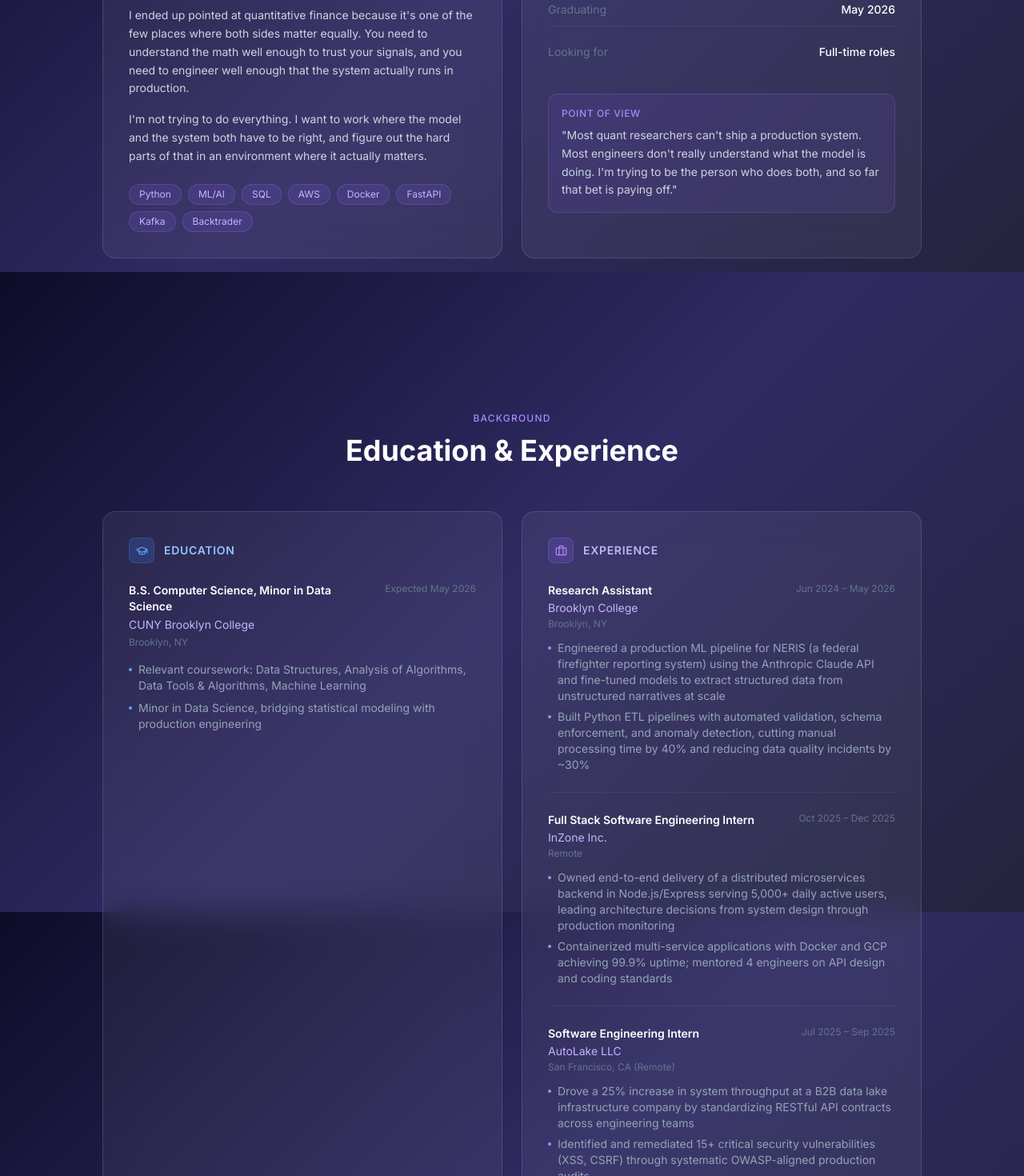
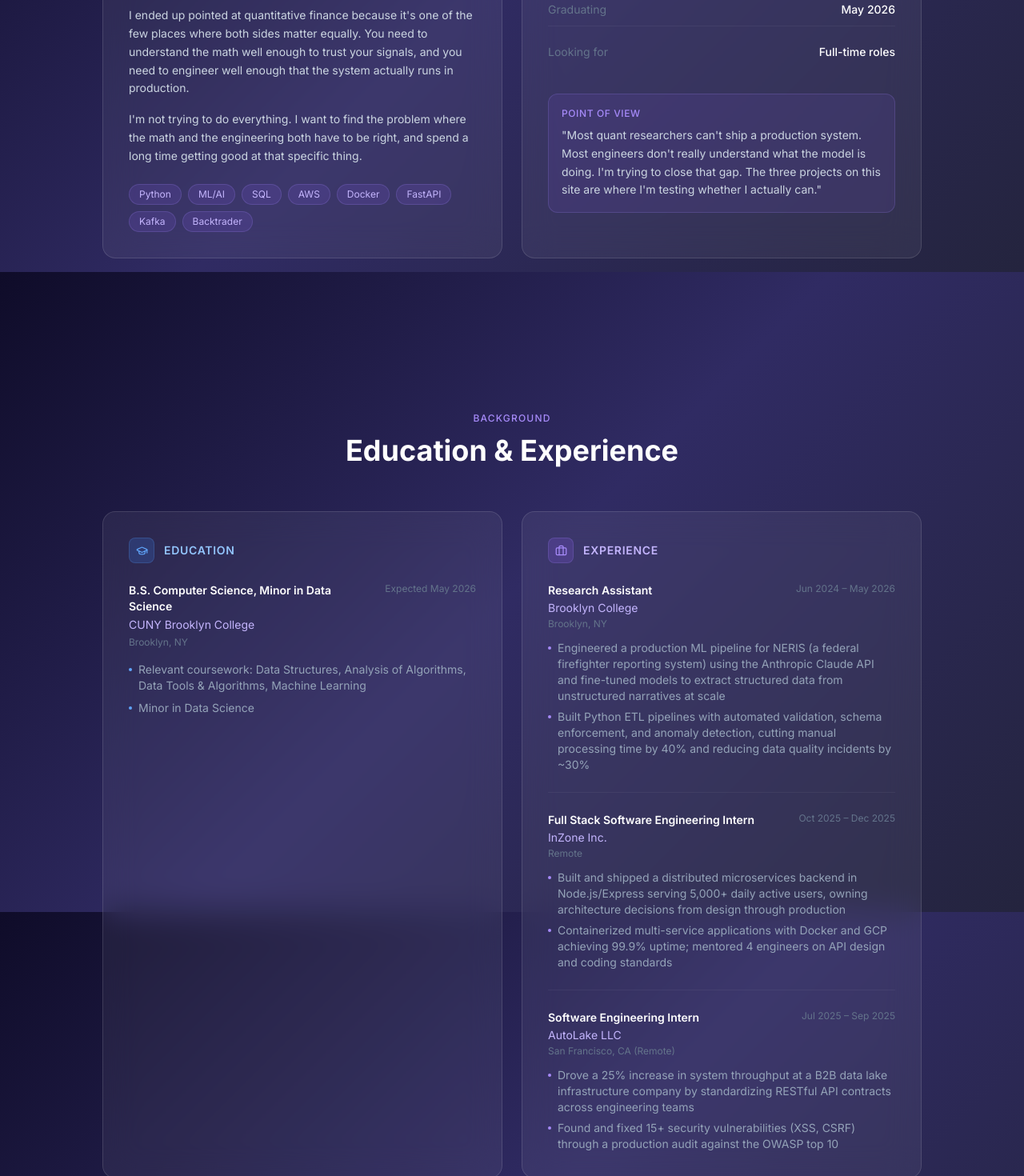
Before and after one commit to jellyfishing2346/myportfolio, a Next.js app: page / in a window 1280 px wide. Shown: the part 1260-2730 px from the top of the page at 80% size. Built offline with nearby package versions, Linux system fonts and the light colour scheme.

Commit message:
Revised portfolio website

```diff
--- a/components/About.tsx
+++ b/components/About.tsx
@@ -38,9 +38,9 @@ export default function About() {
               actually runs in production.
             </p>
             <p className="text-slate-300 text-sm leading-relaxed mb-6">
-              I'm not trying to do everything. I want to work where the model and the system
-              both have to be right, and figure out the hard parts of that in an environment
-              where it actually matters.
+              I'm not trying to do everything. I want to find the problem where the math and
+              the engineering both have to be right, and spend a long time getting good at
+              that specific thing.
             </p>
             <div className="flex flex-wrap gap-2">
               {TAGS.map((tag) => (
@@ -76,8 +76,8 @@ export default function About() {
               <p className="text-xs text-violet-400 uppercase tracking-wider mb-2 font-medium">Point of View</p>
               <p className="text-slate-300 text-sm leading-relaxed">
                 "Most quant researchers can't ship a production system. Most engineers don't
-                really understand what the model is doing. I'm trying to be the person who
-                does both, and so far that bet is paying off."
+                really understand what the model is doing. I'm trying to close that gap.
+                The three projects on this site are where I'm testing whether I actually can."
               </p>
             </div>
           </div>
--- a/components/Contact.tsx
+++ b/components/Contact.tsx
@@ -26,9 +26,10 @@ export default function Contact() {
         <p className="text-xs text-violet-400 uppercase tracking-widest mb-3 font-medium">Let's Connect</p>
         <h2 className="text-4xl font-bold text-white mb-4">Get In Touch</h2>
         <p className="text-slate-400 text-sm max-w-md mx-auto mb-12 leading-relaxed">
-          I'm finishing my degree in May 2026 and actively looking for roles in FinTech and
-          quant finance. If something here resonates, drop me a message. Or if you just want
-          to talk horror films, that works too.
+          Wrapping up at Brooklyn College in May 2026 and looking for full-time roles in
+          FinTech and quant finance. If you want to talk about any of the work, reach out.
+          And if you want to argue about whether Happy Death Day counts as horror, I'm
+          available for that too.
         </p>
 
         <div className="flex flex-col sm:flex-row flex-wrap gap-3 justify-center mb-16">
--- a/components/Currently.tsx
+++ b/components/Currently.tsx
@@ -7,7 +7,7 @@ const ITEMS = [
     color: 'text-violet-400',
     borderColor: 'border-violet-400/20',
     bgColor: 'bg-violet-500/10',
-    value: 'Quantitative Trading Framework: backtesting momentum + mean reversion signals across 500+ S&P 500 tickers with walk-forward validation',
+    value: 'Quantitative Trading Framework: walk-forward optimizer is working, but the out-of-sample Sharpe always comes in lower than in-sample. That is probably correct, not a bug.',
   },
   {
     Icon: BookOpen,
@@ -15,7 +15,7 @@ const ITEMS = [
     color: 'text-blue-400',
     borderColor: 'border-blue-400/20',
     bgColor: 'bg-blue-500/10',
-    value: '"Advances in Financial Machine Learning" by Marcos López de Prado (specifically the chapter on backtesting pitfalls)',
+    value: 'Advances in Financial Machine Learning by Lopez de Prado. In the combinatorial purged cross-validation chapter right now. Dense. Have read it twice and I think I understand it.',
   },
   {
     Icon: Telescope,
@@ -23,7 +23,7 @@ const ITEMS = [
     color: 'text-emerald-400',
     borderColor: 'border-emerald-400/20',
     bgColor: 'bg-emerald-500/10',
-    value: 'How production ETL patterns from my research work translate to real-time market data pipelines: TimescaleDB vs. kdb+',
+    value: 'Whether TimescaleDB is good enough for tick data or if kdb+ is worth the learning curve. kdb+ is everywhere in HFT but the syntax is its own thing and the licensing is not cheap. Still deciding.',
   },
 ]
 
--- a/components/Experience.tsx
+++ b/components/Experience.tsx
@@ -8,7 +8,7 @@ const EDUCATION = [
     period: 'Expected May 2026',
     details: [
       'Relevant coursework: Data Structures, Analysis of Algorithms, Data Tools & Algorithms, Machine Learning',
-      'Minor in Data Science, bridging statistical modeling with production engineering',
+      'Minor in Data Science',
     ],
   },
 ]
@@ -30,7 +30,7 @@ const EXPERIENCE = [
     location: 'Remote',
     period: 'Oct 2025 – Dec 2025',
     details: [
-      'Owned end-to-end delivery of a distributed microservices backend in Node.js/Express serving 5,000+ daily active users, leading architecture decisions from system design through production monitoring',
+      'Built and shipped a distributed microservices backend in Node.js/Express serving 5,000+ daily active users, owning architecture decisions from design through production',
       'Containerized multi-service applications with Docker and GCP achieving 99.9% uptime; mentored 4 engineers on API design and coding standards',
     ],
   },
@@ -41,7 +41,7 @@ const EXPERIENCE = [
     period: 'Jul 2025 – Sep 2025',
     details: [
       'Drove a 25% increase in system throughput at a B2B data lake infrastructure company by standardizing RESTful API contracts across engineering teams',
-      'Identified and remediated 15+ critical security vulnerabilities (XSS, CSRF) through systematic OWASP-aligned production audits',
+      'Found and fixed 15+ security vulnerabilities (XSS, CSRF) through a production audit against the OWASP top 10',
     ],
   },
 ]
--- a/components/Skills.tsx
+++ b/components/Skills.tsx
@@ -10,7 +10,7 @@ const SKILL_GROUPS = [
       'Scikit-learn',
       'Imbalanced Learning (SMOTE)',
       'MLflow Experiment Tracking',
-      'ROC-AUC / KS-Statistic',
+      'Optuna HPO',
       'Feature Engineering',
     ],
   },
@@ -20,13 +20,13 @@ const SKILL_GROUPS = [
     borderClass: 'border-emerald-400/20 hover:border-emerald-400/40',
     dot: '#34d399',
     skills: [
-      'Apache Kafka',
+      'Apache Kafka (KRaft)',
       'Redis Feature Store',
       'PostgreSQL / TimescaleDB',
       'ETL Pipelines',
-      'REST API Data Scraping',
+      'SQLAlchemy Core',
       'SQLite Time-Series Store',
-      'Data Ingestion & Scheduling',
+      'Pydantic v2 Validation',
     ],
   },
   {
@@ -36,11 +36,11 @@ const SKILL_GROUPS = [
     dot: '#a78bfa',
     skills: [
       'Credit Risk & Scorecard Design',
-      'Fraud Detection Patterns',
+      'Fraud Detection Systems',
       'Strategy Backtesting',
-      'Portfolio Optimization',
+      'Adverse Action Explanations',
       'Sharpe / Sortino / Calmar',
-      'Basel III Framing',
+      'Transaction Cost Modeling',
       'Walk-Forward Validation',
     ],
   },
@@ -50,13 +50,13 @@ const SKILL_GROUPS = [
     borderClass: 'border-orange-400/20 hover:border-orange-400/40',
     dot: '#fb923c',
     skills: [
-      'AWS (Lambda, ECR, RDS)',
+      'Google Cloud Run',
       'Docker / Docker Compose',
       'FastAPI',
       'GitHub Actions CI/CD',
-      'Grafana Dashboards',
+      'Streamlit',
       'Plotly Dash',
-      'Vercel / Render Deployment',
+      'Vercel / Render / Netlify',
     ],
   },
 ]
```
